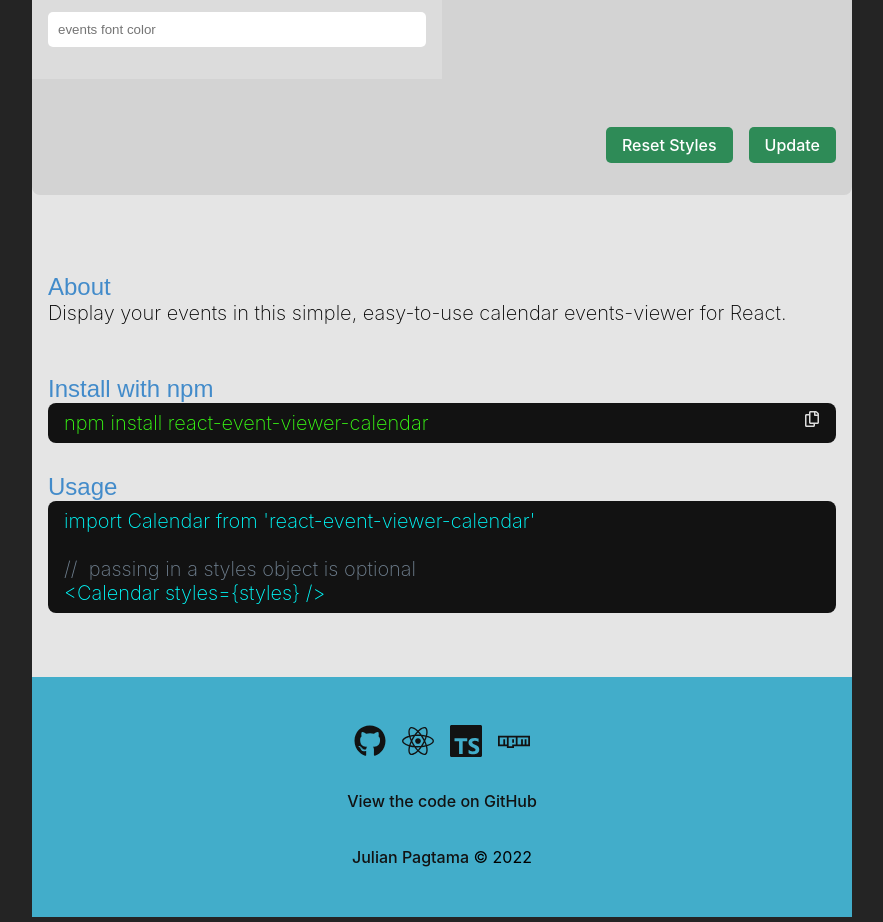
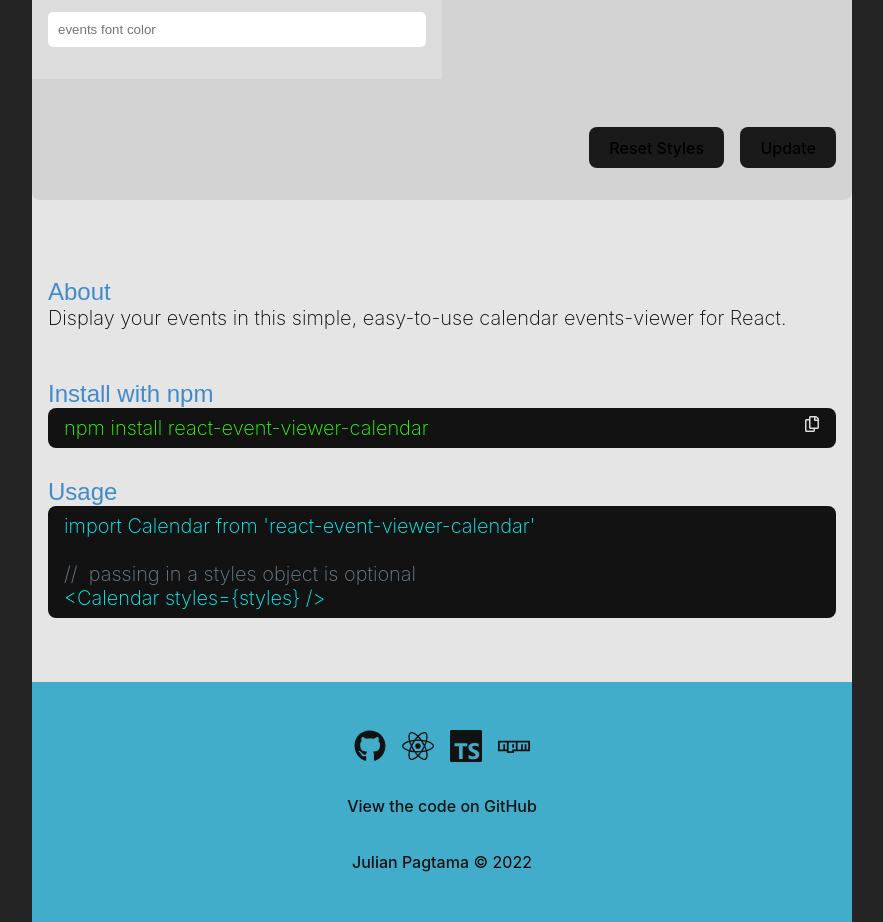
Before and after one commit to jpagtama/react-event-viewer-calendar-demo, a React (Vite) app: page / in a window 1280 px wide. Shown: the part 2044-2966 px from the top of the page, without its empty margins (198-1081 px from the left). Built offline with nearby package versions, Linux system fonts and the light colour scheme.

Commit message:
Change classname to match css rule name

```diff
--- a/src/components/Form.tsx
+++ b/src/components/Form.tsx
@@ -245,8 +245,8 @@ const Demo = (props: Props) => {
                 <input id="eventsFontColor" type="text" value={eventsFontColor} onChange={changeHandler} placeholder="events font color" />
             </div>
             <div className={styles.buttonsArea}>
-                <button type="button" onClick={resetStylesHandler} className={styles.submitButton} >Reset Styles</button>
-                <button type="submit" className={styles.submitButton} >Update</button>
+                <button type="button" onClick={resetStylesHandler} className={styles.button} >Reset Styles</button>
+                <button type="submit" className={styles.button} >Update</button>
             </div>
         </form>
     )
```
